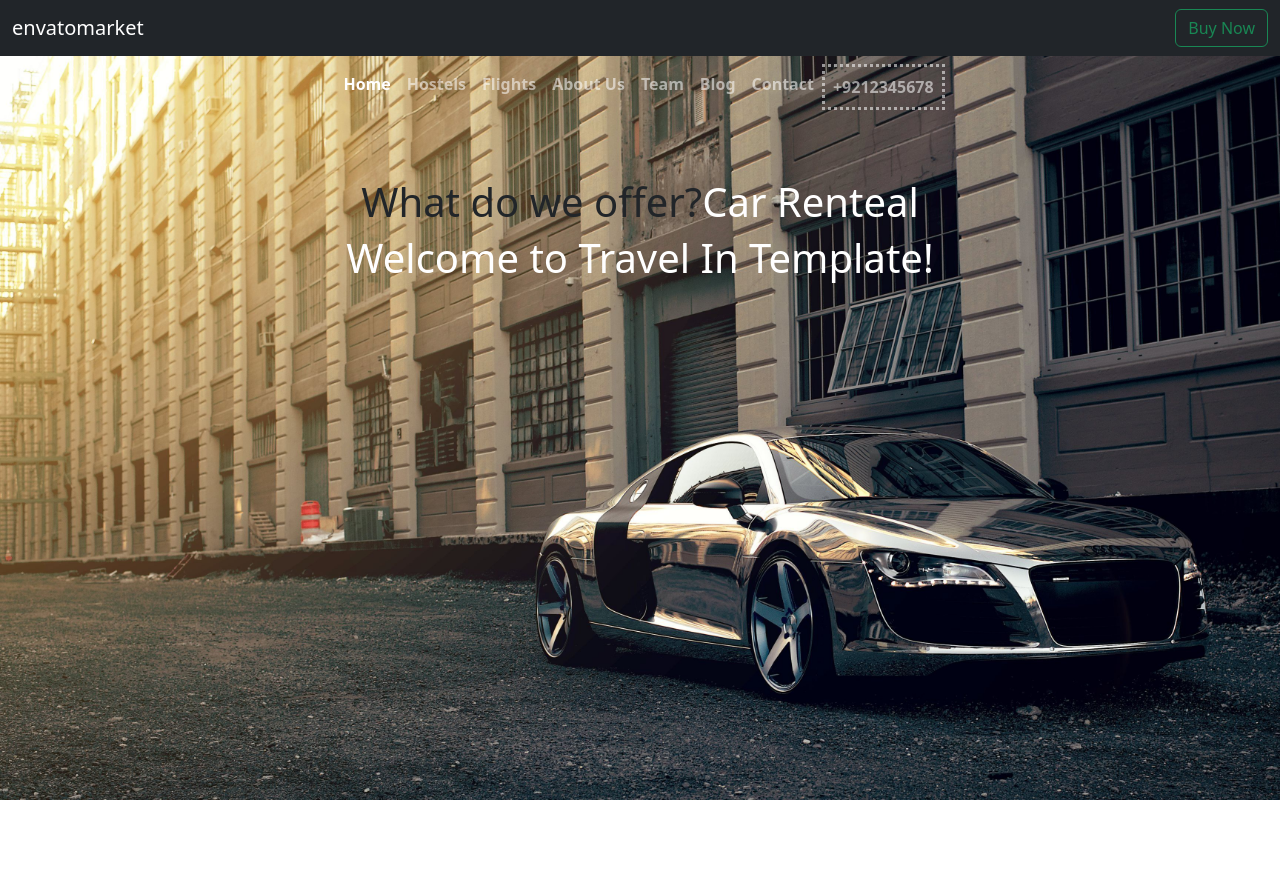
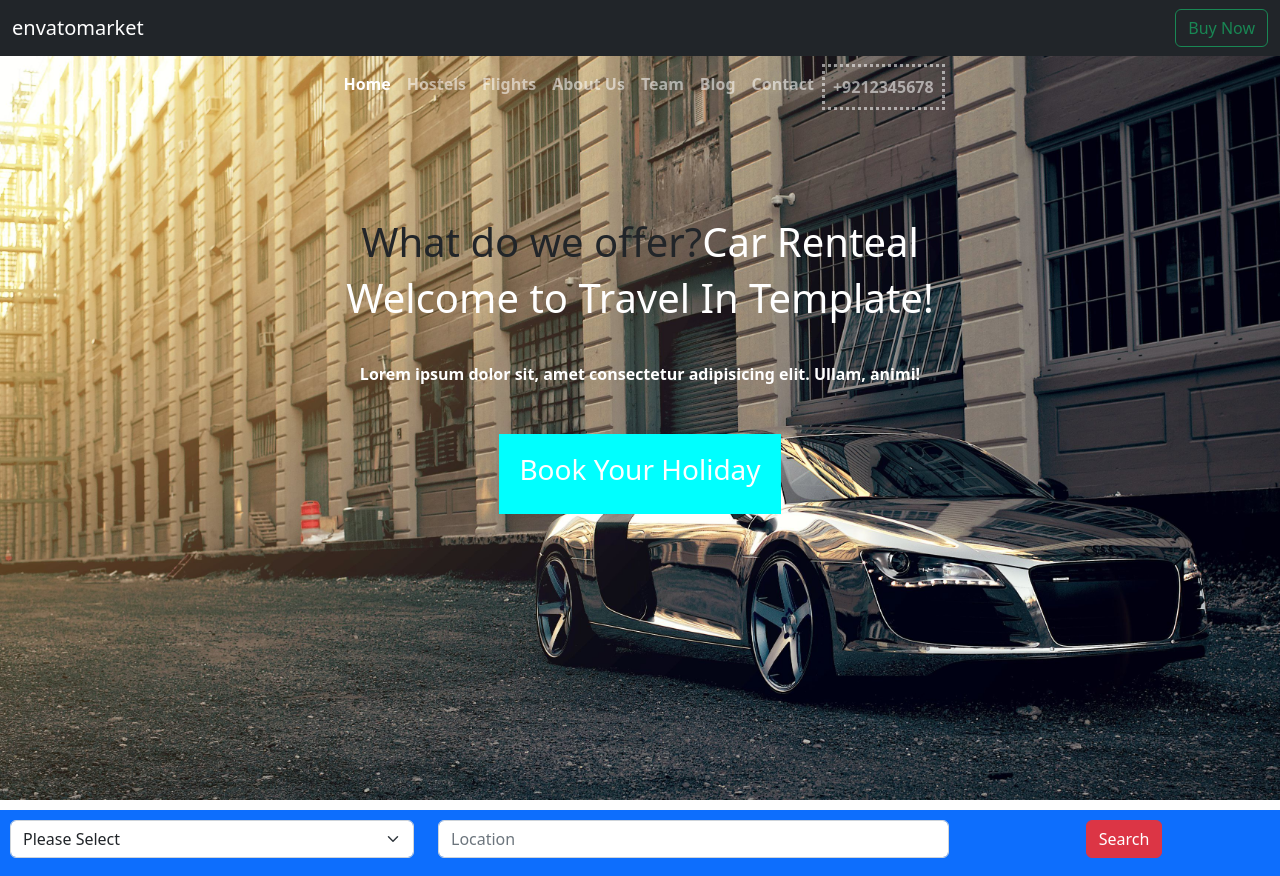
Before and after one commit to Shadmans-World/practice, a plain HTML site: page index.html in a window 1280 px wide. Before the commit the page ends 800 px from the top, so only its background shows below. Drawn offline with nearby package versions, Linux system fonts and the light colour scheme.

Commit message:
Third Commit

```diff
--- a/index.html
+++ b/index.html
@@ -32,8 +32,8 @@
             </div>
         </nav>
 
-        <nav class="navbar navbar-expand-lg text-white navbar-dark sticky-md-top fw-bolder">
-            <div class="container-fluid ">
+        <nav class="navbar navbar-expand-lg text-white navbar-dark sticky fw-bolder" id="navinline">
+            <div class="container-fluid sticky-md-top">
 
                 <button class="navbar-toggler" type="button" data-bs-toggle="collapse"
                     data-bs-target="#navbarSupportedContent" aria-controls="navbarSupportedContent"
@@ -43,7 +43,7 @@
                 <div class="collapse navbar-collapse" id="navbarSupportedContent">
                     <ul class="navbar-nav m-auto">
                         <li class="nav-item">
-                            <a class="nav-link active"id="cl" aria-current="page" href="#">Home</a>
+                            <a class="nav-link active" id="cl" aria-current="page" href="#">Home</a>
                         </li>
 
                         <li class="nav-item"></li>
@@ -68,12 +68,92 @@
 
         </nav>
 
-        <div class="comtainer" id = text>
+        <div class="container " id=text>
             <h1>What do we offer?<span class="sp">Car Renteal</span></h1>
         </div>
-        <div class="container text-white" id = text1>
+        <div class="container text-white" id=text1>
             <h1>Welcome to Travel In Template!</h1>
         </div>
+        <div class="circle fw-bolder text-white margin ">
+            <p id="margin">Lorem ipsum dolor sit, amet consectetur adipisicing elit. Ullam, animi!</p>
+
+        </div>
+        <!-- <div class="container">
+            <button type="button" class="btn btn-primary  btn-lg" id="btncenter">Large button</button>
+
+        </div> -->
+        <div class="box">
+            <h3 class="h3_white">Book Your Holiday</h3>
+        </div>
+
+
+
+
+
+        <!-- <div class="container" id="navbodyless">
+            <nav class="navbar navbar-light">
+                <div class="container">
+                    <form class="d-flex m-4 ">
+                        <select class="form-select">
+                       >     <option selected>Please Select</option>
+                            <option value="1">Please Select</option>
+                            <option value="2">Hotel</option>
+                            <option value="3">Flight</option>
+                        </select>
+                        <input class="form-control mr-sm-2 mx-5" type="search" id="search" placeholder="Search"
+                            aria-label="Search">
+                        <button class="btn btn-outline-success my-2 my-sm-0" id="submit" type="submit">Search</button
+
+                </div> -->
+
+        <!-- <div class="container">
+            <div class="row">
+                <div class="col-4">
+                    adsdfsff
+                </div>
+                <div class="col-5">fasff</div>
+                <div class="col-3">sfg</div>
+            </div>
+        </div> -->
+    </container>
+    <section class="blank bg-primary">
+        <form>
+        <div class="row text-center">
+            <div class="col-4">
+                <select class="form-select form-control inner-form ">
+                    <option selected>Please Select</option>
+                    <option value="1">Please Select</option>
+                    <option value="2">Hotel</option>
+                    <option value="3">Flight</option>
+                </select>
+
+
+            </div>
+            <div class="col-5">
+                <input class=" form-control inner-form"type="text" placeholder="Location">
+            </div>
+            <div class="col-3">
+                <button class="btn btn-danger h4"id ="bt">Search</button>
+            </div>
+
+        </div>
+    </form>
+
+    </section>
+
+
+
+
+
+
+
+
+
+
+
+
+
+
 
 </body>
 
--- a/style.css
+++ b/style.css
@@ -23,18 +23,7 @@ body {
 
 
 }
-/* *{
-    margin: 0;
-    padding: 0;
-} */
 
-/* .nav-item .wh{
-    color: white;
-}  */
-
-/* .the_2nd{
-    margin-top:30x;
-} */
 
 .cl {
     color: black !important;
@@ -43,15 +32,69 @@ body {
 #bd {
     border-style: dotted;
 }
-#text{
+
+#text {
     text-align: center;
-    margin-top: 60px;
+    margin-top: 100px;
 
 }
-.sp{
+
+.sp {
     color: white !important;
 }
-#text1{
+
+#text1 {
 
     text-align: center;
 }
+
+.circle {
+    text-align: center;
+}
+
+.margin {
+    margin-top: 40px !important;
+}
+
+/* #btncenter{
+text-align: center !important;
+} */
+.box {
+    height: fit-content;
+    width: max-content;
+    margin: auto;
+    height: 10vh;
+    display: flex;
+    align-items: center;
+
+    margin-top: 6vh !important;
+    padding: 20px;
+
+    color: white;
+    background-color: aqua;
+
+    font-weight: bolder;
+
+
+}
+
+#navbodyless {
+   margin-top: 37vh;
+   background-color: aqua;
+
+
+}
+.container{
+    width: 100%;
+}
+
+#bt{
+    margin-left: 5px !important;
+}
+.blank{
+    text-align: center;
+    justify-content: center;
+    margin-top: 37vh;
+    padding: 10px;
+
+}
```
